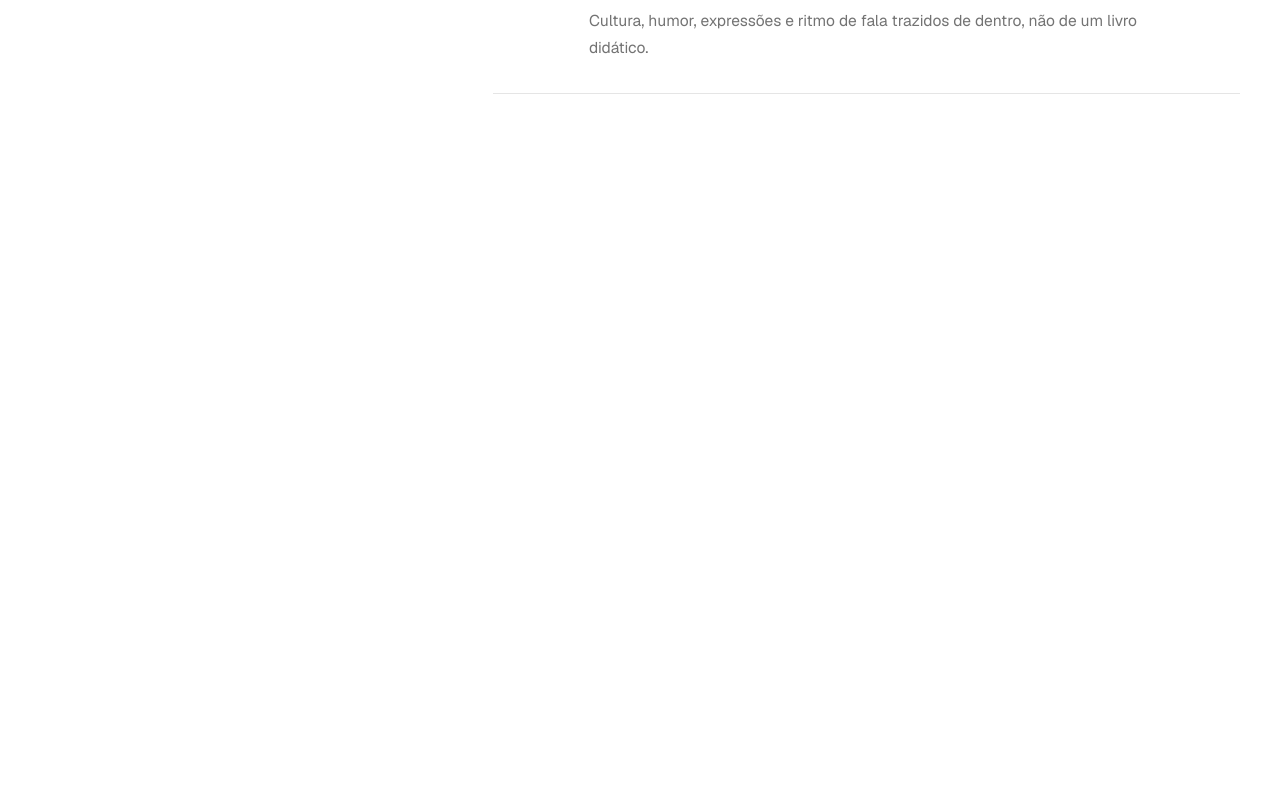
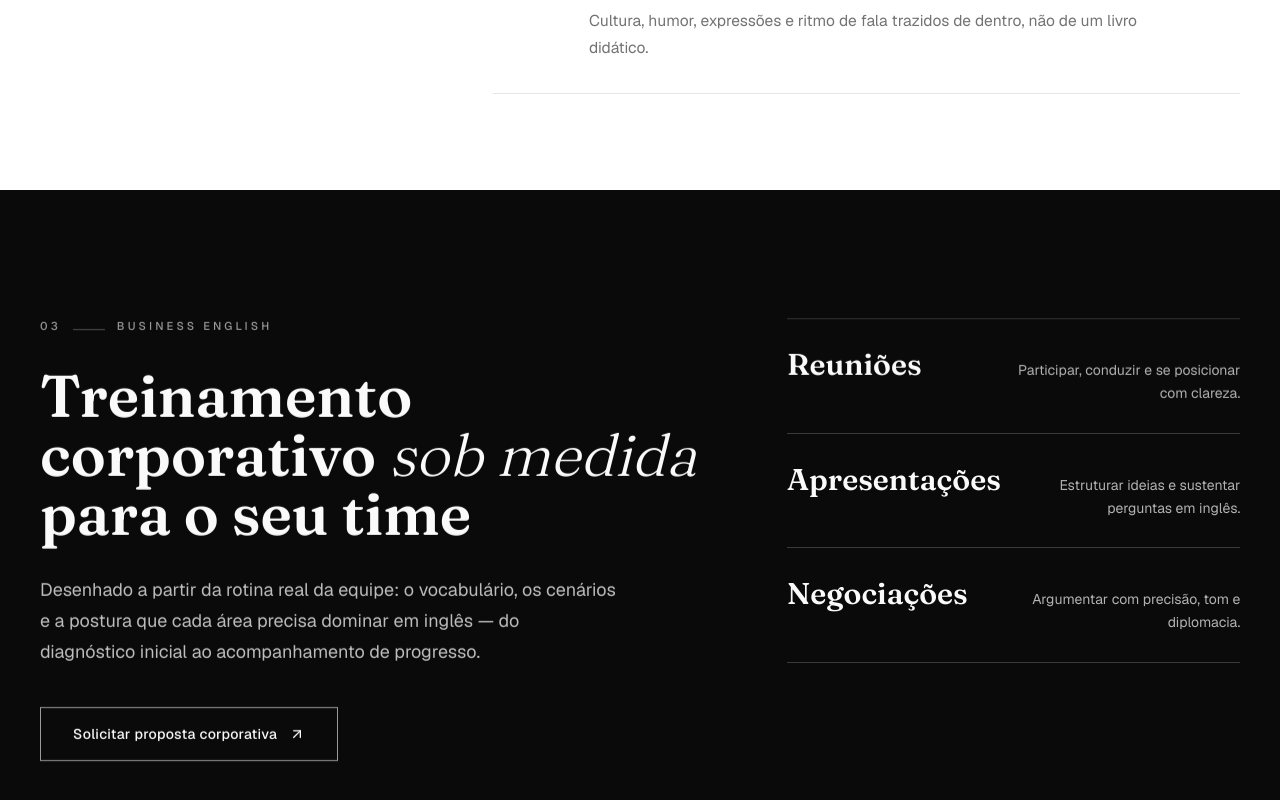
Before and after one commit to souorichard/viviane-voros, a Next.js app: page / in a window 1280 px wide. Shown: the part 2170-2970 px from the top of the page. Before the commit the page ends 2360 px from the top, so only its background shows below. Built offline with nearby package versions, Linux system fonts and the light colour scheme.

Commit message:
feat: add BusinessSection component to Home page

```diff
--- a/src/app/page.tsx
+++ b/src/app/page.tsx
@@ -1,5 +1,6 @@
 import { Header } from '@/components/header'
 import { AboutSection } from '@/components/sections/about-section'
+import { BusinessSection } from '@/components/sections/business-section'
 import { HeroSection } from '@/components/sections/hero-section'
 import { MethodologySection } from '@/components/sections/methodology-section'
 
@@ -11,6 +12,7 @@ export default function Home() {
       <HeroSection />
       <AboutSection />
       <MethodologySection />
+      <BusinessSection />
     </main>
   )
 }
--- /dev/null
+++ b/src/components/sections/business-section.tsx
@@ -0,0 +1,54 @@
+import { corporate } from '@/mock'
+import { ActionButton } from '../action-button'
+import { Reveal } from '../reveal'
+
+export function BusinessSection() {
+  return (
+    <section id="business" className="bg-foreground text-primary-foreground">
+      <div className="mx-auto max-w-368 px-6 py-24 lg:px-10 lg:py-32">
+        <div className="grid gap-14 lg:grid-cols-12 lg:gap-20">
+          <Reveal className="lg:col-span-7">
+            <p className="flex items-baseline gap-3 text-[0.7rem] font-medium tracking-[0.28em] text-primary-foreground/60 uppercase">
+              <span>03</span>
+              <span aria-hidden className="h-px w-8 bg-primary-foreground/30" />
+              <span>Business English</span>
+            </p>
+            <h2 className="font-heading mt-8 text-[clamp(2rem,4.6vw,3.8rem)] leading-none font-semibold">
+              Treinamento corporativo{' '}
+              <span className="font-light italic">sob medida</span> para o seu
+              time
+            </h2>
+            <p className="mt-8 max-w-xl text-lg leading-[1.7] text-primary-foreground/75">
+              Desenhado a partir da rotina real da equipe: o vocabulário, os
+              cenários e a postura que cada área precisa dominar em inglês — do
+              diagnóstico inicial ao acompanhamento de progresso.
+            </p>
+            <div className="mt-10">
+              <ActionButton
+                label="Solicitar proposta corporativa"
+                tone="light"
+              />
+            </div>
+          </Reveal>
+
+          <div className="lg:col-span-5">
+            {corporate.map((item, i) => (
+              <Reveal
+                key={item.label}
+                delay={i * 100}
+                className="flex items-baseline justify-between gap-8 border-t border-primary-foreground/20 py-7 last:border-b"
+              >
+                <span className="font-heading text-2xl font-semibold sm:text-3xl">
+                  {item.label}
+                </span>
+                <span className="max-w-56 text-right text-sm leading-relaxed text-primary-foreground/70">
+                  {item.text}
+                </span>
+              </Reveal>
+            ))}
+          </div>
+        </div>
+      </div>
+    </section>
+  )
+}
```
